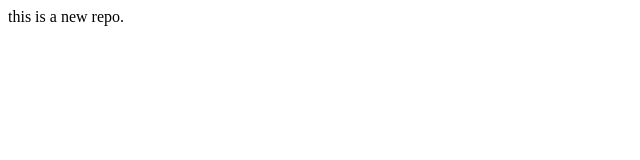
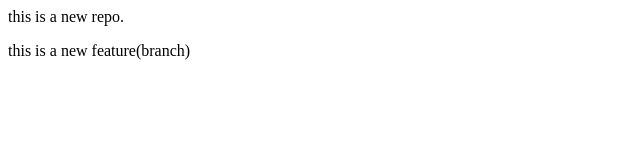
Before and after one commit to YovanSharma77/localrepo, a plain HTML site: page index.html in a window 1280 px wide. Shown: the whole page, without its empty margins (0-640 px from the left). Drawn offline with Linux system fonts and the light colour scheme.

Commit message:
New feature

```diff
--- a/index.html
+++ b/index.html
@@ -1 +1,2 @@
 <p>this is a new repo.</p>
+<p>this is a new feature(branch)</p>
```
